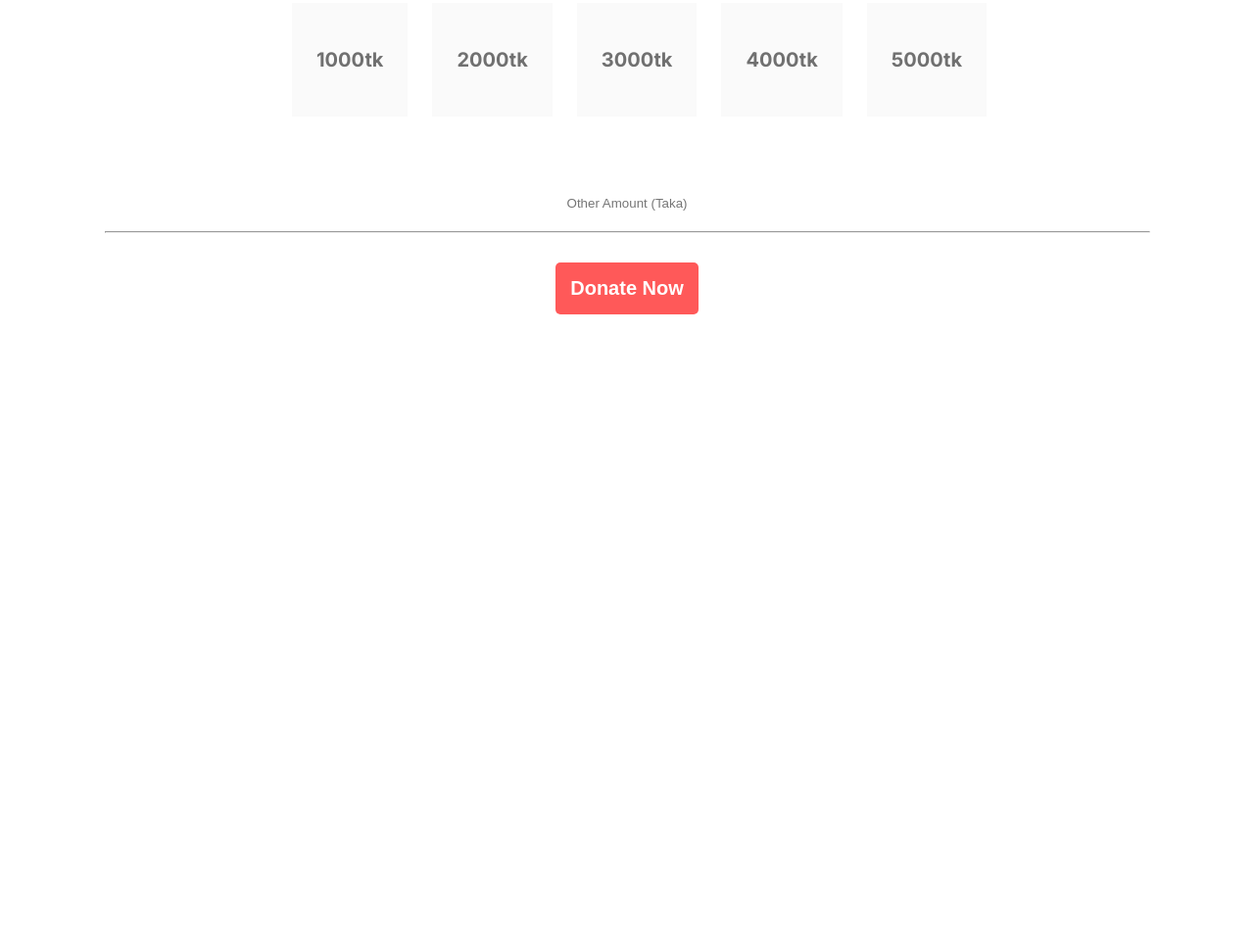
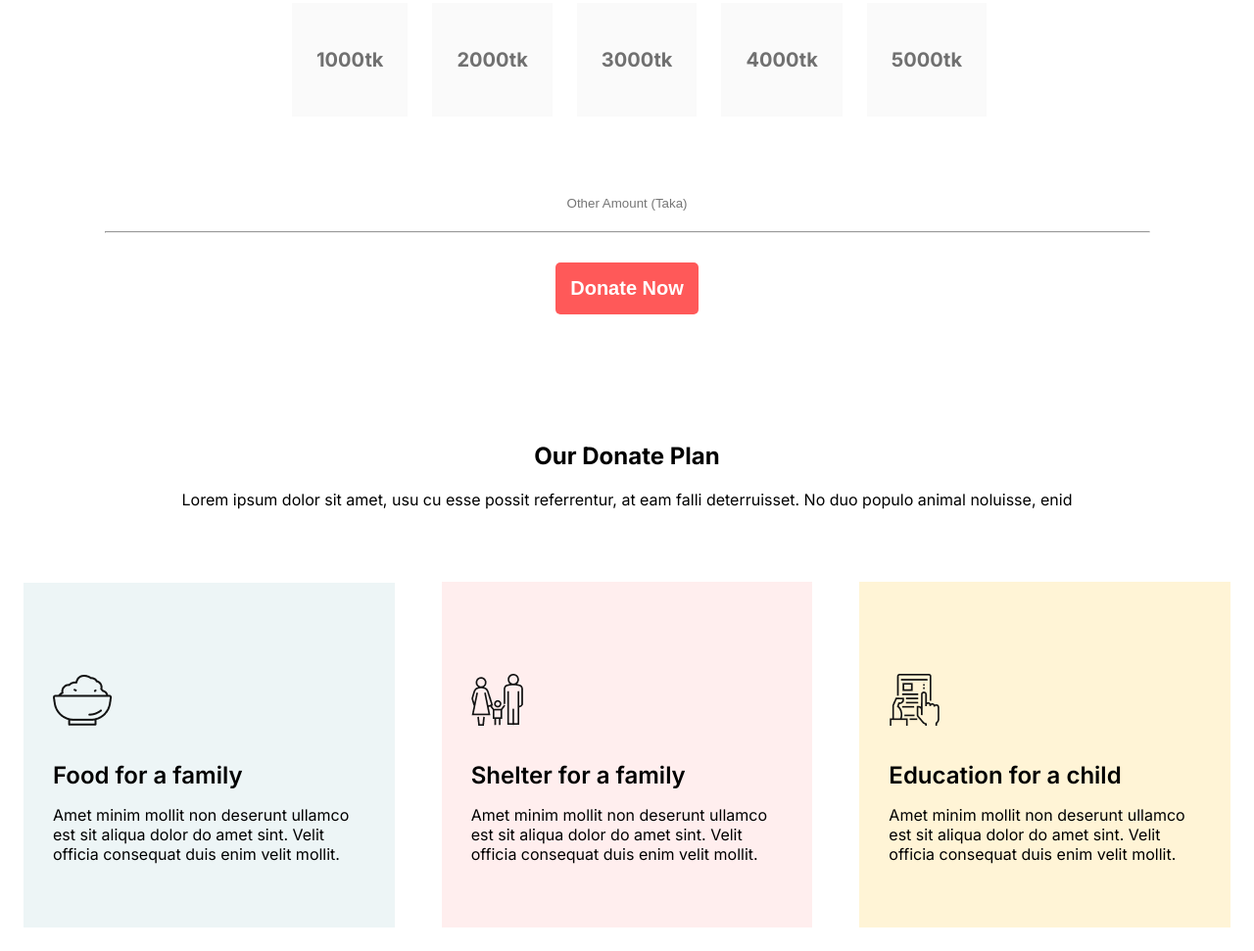
Before and after one commit to nazmul5675/donate-today-main-000, a plain HTML site: page index.html in a window 1280 px wide. Shown: the part 1005-1976 px from the top of the page at 98% size. Before the commit the page ends 1326 px from the top, so only its background shows below. Drawn offline with Linux system fonts and the light colour scheme.

Commit message:
our donate plan section added

```diff
--- a/index.html
+++ b/index.html
@@ -40,6 +40,31 @@
 
         </div>
     </section>
+    <section>
+        <div class="donate-plan">
+            <h1>Our Donate Plan</h1>
+            <p>Lorem ipsum dolor sit amet, usu cu esse possit referrentur, at eam falli deterruisset. No duo populo
+                animal noluisse, enid</p>
+        </div>
+        <div class="donate-plan-box-container">
+            <div class="donate-box-1 donate-box-color-1">
+                <img src="icons/food.png" alt="">
+                <h1>Food for a family</h1>
+                <p>Amet minim mollit non deserunt ullamco est sit aliqua dolor do amet sint. Velit officia consequat
+                    duis enim velit mollit.</p>
+            </div>
+            <div class="donate-box-1 donate-box-color-2"> <img src="icons/shelter.png" alt="">
+                <h1>Shelter for a family</h1>
+                <p>Amet minim mollit non deserunt ullamco est sit aliqua dolor do amet sint. Velit officia consequat
+                    duis enim velit mollit.</p>
+            </div>
+            <div class="donate-box-1 donate-box-color-3"> <img src="icons/Frame-1.png" alt="">
+                <h1>Education for a child</h1>
+                <p>Amet minim mollit non deserunt ullamco est sit aliqua dolor do amet sint. Velit officia consequat
+                    duis enim velit mollit.</p>
+            </div>
+        </div>
+    </section>
 </body>
 
 </html>
--- a/style.css
+++ b/style.css
@@ -113,6 +113,68 @@ body {
 
 }
 
+/* donate-plan */
+.donate-plan {
+    text-align: center;
+    margin: 130px;
+    margin-bottom: 50px;
+}
+
+.donate-plan h1 {
+    font-size: 2.8125;
+    font-weight: 700;
+    margin-bottom: 20px;
+}
+
+.donate-plan p {
+    font-size: 1.125;
+    font-weight: 400;
+    margin-bottom: 50px;
+}
+
+.donate-plan-box-container {
+    display: flex;
+    justify-content: center;
+    align-items: center;
+}
+
+.donate-box-1 {
+    padding: 30px;
+    margin: 24px;
+    max-width: 360px;
+    max-height: 352px;
+
+}
+
+.donate-box-color-1 {
+    background: rgba(79, 157, 166, 0.1);
+}
+
+.donate-box-color-2 {
+    background: rgba(255, 89, 89, 0.1);
+}
+
+.donate-box-color-3 {
+    background: rgba(255, 244, 214, 1);
+}
+
+.donate-box-1 img {
+    margin-top: 64px;
+    margin-bottom: 32px;
+}
+
+.donate-box-1 h1 {
+    margin-bottom: 16px;
+    font-weight: 600;
+    font-size: 1.5rem;
+}
+
+.donate-box-1 p {
+    font-weight: 400;
+    font-size: 1rem;
+    margin-bottom: 35px;
+}
+
 @media only screen and (max-width:576px) {
     .banner {
         max-width: 576px;
@@ -166,4 +228,16 @@ body {
     .other-amount hr {
         max-width: 350px;
     }
+
+    /* donate-plan */
+    .donate-plan {
+        margin: 0px;
+        margin-top: 30px;
+        padding: 30px;
+    }
+
+    .donate-plan-box-container {
+        flex-direction: column;
+    }
+
 }
```
